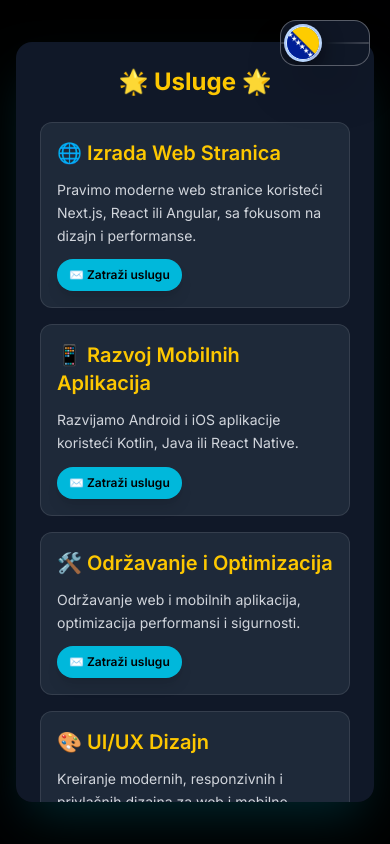
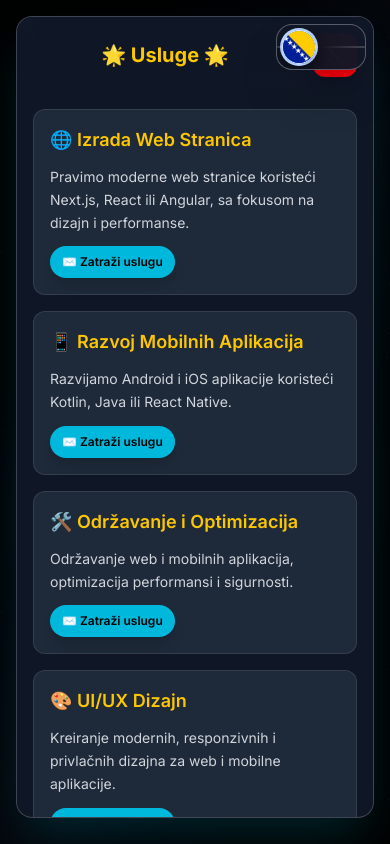
Before and after one commit to nuraH0/HarunDelicCv, a Next.js app: page / in a window 390 px wide. Both pictures are taken after a click on the button "🚀 Usluge". Built offline with nearby package versions, Linux system fonts and the light colour scheme.

Commit message:
✅ Fixed language toggle - perfect fixed positioning

```diff
--- a/app/LanguageSwitcher.tsx
+++ b/app/LanguageSwitcher.tsx
@@ -1,4 +1,3 @@
-// LanguageSwitcher.tsx (u istom folderu gdje je Home)
 "use client";
 
 import { useTranslation } from "react-i18next";
@@ -13,6 +12,11 @@ export default function LanguageSwitcher() {
   };
 
   return (
+    // **🔥 FIXED GORE DESNO - NE PRATI SCROLL!**
+    <motion.div
+      className="fixed top-4 right-4 z-[999] p-2"
+      // Bez transform-origin da ne skače
+    >
       <motion.button
         onClick={toggleLanguage}
         whileHover={{ scale: 1.05, rotate: 5 }}
@@ -20,16 +24,18 @@ export default function LanguageSwitcher() {
         className={`
           px-4 py-2 rounded-full font-bold text-sm uppercase tracking-wider
           shadow-xl shadow-black/50 border-2 border-white/30
-        backdrop-blur-md bg-gradient-to-r ${
+          backdrop-blur-md bg-gradient-to-r relative overflow-hidden
+          ${
             i18n.language === "bs"
               ? "from-blue-500 to-blue-600 hover:from-blue-400 hover:to-blue-500"
               : "from-yellow-500 to-yellow-600 hover:from-yellow-400 hover:to-yellow-500"
           }
-        text-black hover:shadow-cyan-500/50 transition-all duration-300
+          text-black hover:shadow-cyan-500/50 transition-all duration-300 min-w-[60px]
         `}
         title={`Switch to ${i18n.language === "bs" ? "English" : "Bosanski"}`}
       >
         {i18n.language === "bs" ? "EN" : "BS"}
       </motion.button>
+    </motion.div>
   );
 }
--- a/app/page.tsx
+++ b/app/page.tsx
@@ -32,8 +32,8 @@ export default function Home() {
     cvBtn: '📄 Pogledaj CV',
     servicesTitle: '🌟 Usluge 🌟',
     servicesRequest: '✉️ Zatraži uslugu',
-    servicesClose: '❌ Zatvori',
-    cvClose: '❌ Zatvori',
+    servicesClose: '❌ ',
+    cvClose: '❌ ',
     myServices: [
       {
         title: 'Izrada Web Stranica',
@@ -304,7 +304,7 @@ export default function Home() {
   } as const;
 
   return (
-    <div className="relative min-h-screen flex flex-col font-sans text-white **overflow-y-auto** bg-gradient-to-br from-black via-gray-900 to-black">
+    <div className="relative min-h-screen flex flex-col font-sans text-white bg-gradient-to-br from-black via-gray-900 to-black">
       {/* PREMIUM PRELOADER */}
       <AnimatePresence>
         {!isFullyLoaded && (
@@ -398,7 +398,7 @@ export default function Home() {
       {/* Language toggle */}
 
 {isLoaded && (
-  <div className="fixed top-3 right-3 z-[999] p-2">
+  <div className="fixed top-4 right-4 z-[1000] p-2 pointer-events-auto sm:top-3 sm:right-3">
     <div
       className="w-[90px] h-[46px] bg-gray-900/95 backdrop-blur-2xl rounded-2xl p-[4px] shadow-2xl border border-white/30 relative cursor-pointer group hover:shadow-cyan-500/30 overflow-hidden select-none"
       onClick={toggleLanguage}
@@ -440,9 +440,9 @@ export default function Home() {
 )}
 
 
+      {/* FULLSCREEN Canvas */}
 
-      {/* FULLSCREEN Canvas */}
-      <div className={`absolute inset-0 w-full h-screen z-0 pointer-events-none ${isLoaded ? 'opacity-100' : 'opacity-0'} transition-opacity duration-1000`}>
+      <div className={`absolute inset-0 w-full h-screen z-10 pointer-events-none ${isLoaded ? 'opacity-100' : 'opacity-0'} transition-opacity duration-1000`}>
         <Canvas
           camera={{ position: [0, 0, 50], fov: 75 }}
           gl={{
@@ -457,9 +457,10 @@ export default function Home() {
         </Canvas>
       </div>
 
+
       {/* MAIN CONTENT */}
 <motion.main
-        className={`flex-grow flex flex-col justify-center items-center text-center p-4 sm:p-8 relative z-10 space-y-6 sm:space-y-8 ${showServices || showCV ? 'blur-sm' : ''} transition-all duration-500 ${isFullyLoaded ? 'opacity-100' : 'opacity-0'}`}
+  className={`flex-grow flex flex-col justify-center items-center text-center p-4 sm:p-8 relative z-20 space-y-6 sm:space-y-8 ${showServices || showCV ? 'blur-sm' : ''} transition-all duration-500 ${isFullyLoaded ? 'opacity-100' : 'opacity-0'}`}
         variants={containerVariants}
         initial="hidden"
         animate={isFullyLoaded ? "visible" : "hidden"}
@@ -575,6 +576,7 @@ export default function Home() {
       {/* MODALI */}
       <AnimatePresence>
         {/* Services Modal */}
+    {/* Services Modal - MOBITEL FULL SCREEN, DESKTOP KAO PRIJE */}
 {showServices && (
   <>
     <motion.div
@@ -585,17 +587,34 @@ export default function Home() {
       className="fixed inset-0 bg-black/70 backdrop-blur-md z-40"
       onClick={() => setShowServices(false)}
     />
+
     <motion.div
       initial={{ opacity: 0, scale: 0.95 }}
       animate={{ opacity: 1, scale: 1 }}
       exit={{ opacity: 0, scale: 0.95 }}
       transition={{ duration: 0.4 }}
-              className="fixed inset-0 flex justify-center items-center z-50 p-4 sm:px-6 overflow-auto bg-black/90"
+      className="fixed inset-0 z-50 p-4"
     >
-              <div className="bg-gray-900 rounded-2xl sm:rounded-3xl max-w-4xl w-full max-h-[90vh] overflow-y-auto p-6 sm:p-10 space-y-6 sm:space-y-8 text-white shadow-2xl shadow-cyan-500/20">
-                <h2 className="text-2xl sm:text-3xl md:text-4xl font-bold text-yellow-400 text-center mb-6 sm:mb-8">
+      {/* MOBITEL: FULL SCREEN, DESKTOP: MAX-W + CENTER */}
+      <div className="w-full h-[95vh] md:w-full md:max-w-4xl md:mx-auto md:my-auto md:h-auto bg-gray-900/95 backdrop-blur-2xl rounded-2xl md:rounded-3xl max-h-[95vh] overflow-hidden flex flex-col shadow-2xl shadow-cyan-500/20 border border-white/20">
+
+        {/* Header sa ZATVORI - VIDLJIV SVUDA */}
+        <div className="p-4 sm:p-6 md:p-8 sm:border-b md:border-b border-white/10 flex items-center justify-between sticky top-0 bg-gray-900/50 backdrop-blur-sm z-10">
+          <h2 className="text-xl sm:text-2xl md:text-3xl md:text-4xl font-bold text-yellow-400 text-center flex-1">
             {content.servicesTitle}
           </h2>
+          <motion.button
+            onClick={() => setShowServices(false)}
+            whileHover={{ scale: 1.05 }}
+            whileTap={{ scale: 0.95 }}
+            className="ml-4 p-2 sm:p-3 bg-red-600 hover:bg-red-700 rounded-xl shadow-lg hover:shadow-red-500/50 text-white font-semibold min-w-[44px] h-[44px] flex items-center justify-center text-sm sm:text-base"
+          >
+            {content.servicesClose}
+          </motion.button>
+        </div>
+
+        {/* Services grid - SCROLLABLE */}
+        <div className="flex-1 overflow-y-auto p-4 sm:p-6 sm:px-8 md:px-10 pb-8">
           <div className="grid grid-cols-1 md:grid-cols-2 gap-4 sm:gap-6">
             {currentServices.map((service, index) => (
               <motion.a
@@ -603,10 +622,10 @@ export default function Home() {
                 href={service.emailHref}
                 target="_blank"
                 rel="noopener noreferrer"
-                      className="bg-gray-800 p-4 sm:p-6 rounded-xl sm:rounded-2xl cursor-pointer hover:bg-gray-700 transition-all duration-300 flex flex-col space-y-3 group hover:shadow-2xl hover:shadow-yellow-500/30 hover:-translate-y-2 touch-manipulation backdrop-blur-sm border border-white/10"
+                className="bg-gray-800 p-4 sm:p-6 rounded-xl sm:rounded-2xl cursor-pointer hover:bg-gray-700 transition-all duration-300 flex flex-col space-y-3 group hover:shadow-2xl hover:shadow-yellow-500/30 hover:-translate-y-2 backdrop-blur-sm border border-white/10"
                 whileHover={{ scale: 1.02 }}
               >
-                      <h3 className="text-xl sm:text-2xl font-semibold text-yellow-400 flex items-center gap-2 group-hover:text-yellow-300 transition-colors">
+                <h3 className="text-lg sm:text-xl md:text-2xl font-semibold text-yellow-400 flex items-center gap-2 group-hover:text-yellow-300">
                   {service.emoji} {service.title}
                 </h3>
                 <p className="text-gray-300 text-sm sm:text-base leading-relaxed">{service.description}</p>
@@ -616,20 +635,12 @@ export default function Home() {
               </motion.a>
             ))}
           </div>
-                <div className="flex justify-center mt-6 sm:mt-8">
-                  <motion.button
-                    onClick={() => setShowServices(false)}
-                    whileHover={{ scale: 1.05 }}
-                    whileTap={{ scale: 0.95 }}
-                    className="px-6 sm:px-8 py-3 bg-red-600 rounded-full font-semibold hover:bg-red-700 transition-all duration-300 shadow-lg hover:shadow-red-500/50 text-sm sm:text-base min-w-[120px]"
-                  >
-                    {content.servicesClose}
-                  </motion.button>
         </div>
       </div>
     </motion.div>
   </>
 )}
+
 
         {/* CV Modal */}
         {showCV && (
```
Lines whose indentation alone changed are shown as unchanged.
